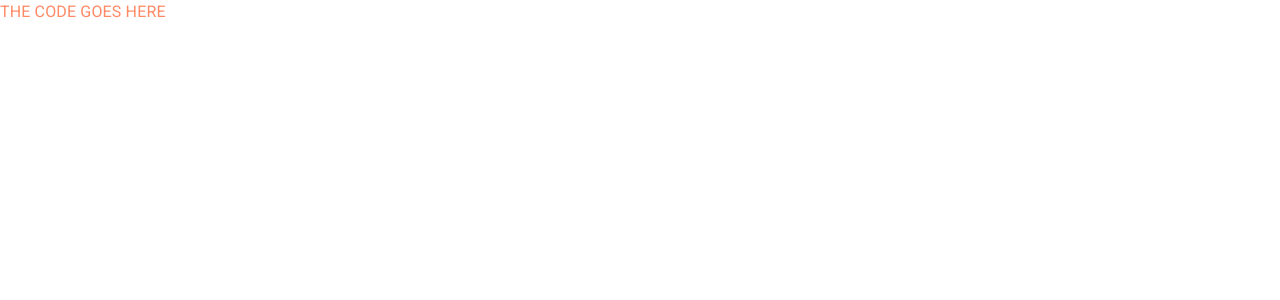
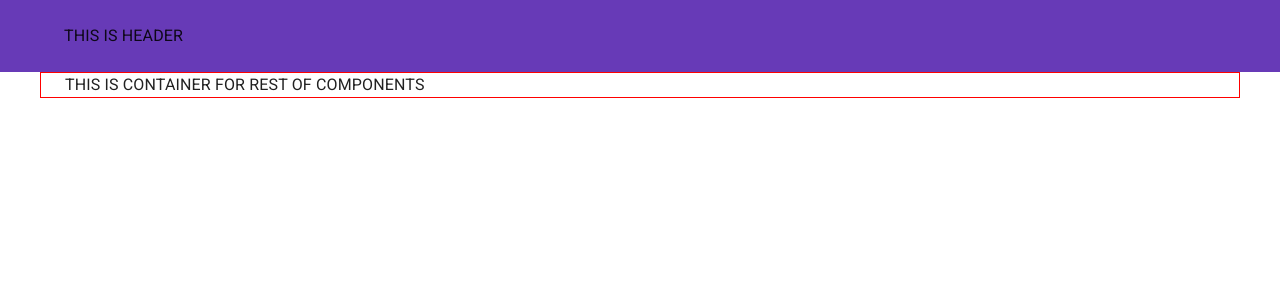
Before and after one commit to urke90/MUI-products-cart, a React (Create React App) app: page / in a window 1280 px wide. Shown: the top 300 px of the page. Built offline with nearby package versions, Linux system fonts and the light colour scheme.

Commit message:
init header.tsx WIP ---- add app bar(header component)

```diff
--- a/src/App.tsx
+++ b/src/App.tsx
@@ -1,12 +1,17 @@
 import { Box } from '@mui/system';
-import { useTheme } from '@mui/system';
+import Container from '@mui/material/Container';
+
+import Header from './Layout/Header';
 
 const App: React.FC = () => {
-    const theme = useTheme();
-
-    console.log('theme', theme);
-
-    return <Box color={theme.palette.third.secondary}>THE CODE GOES HERE</Box>;
+    return (
+        <Box>
+            <Header />
+            <Container maxWidth="lg" sx={{ border: '1px solid red' }}>
+                THIS IS CONTAINER FOR REST OF COMPONENTS
+            </Container>
+        </Box>
+    );
 };
 
 export default App;
--- /dev/null
+++ b/src/Layout/Header.tsx
@@ -0,0 +1,13 @@
+import { Box } from '@mui/material';
+import Container from '@mui/material/Container';
+
+interface IHeaderProps {}
+
+const Header: React.FC<IHeaderProps> = () => {
+    return (
+        <Box sx={{ backgroundColor: 'primary.main', py: 3 }}>
+            <Container maxWidth="lg">THIS IS HEADER</Container>
+        </Box>
+    );
+};
+export default Header;
```
